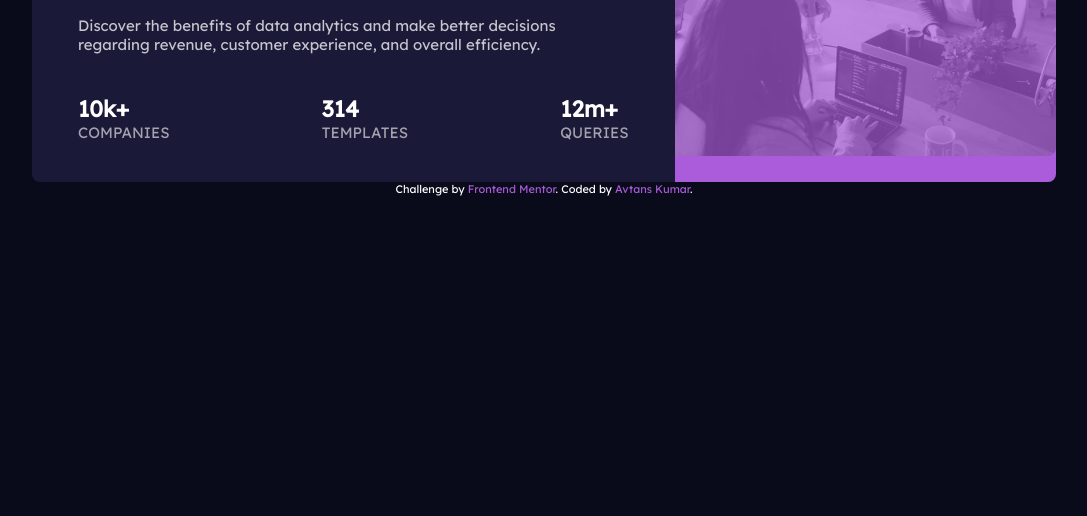
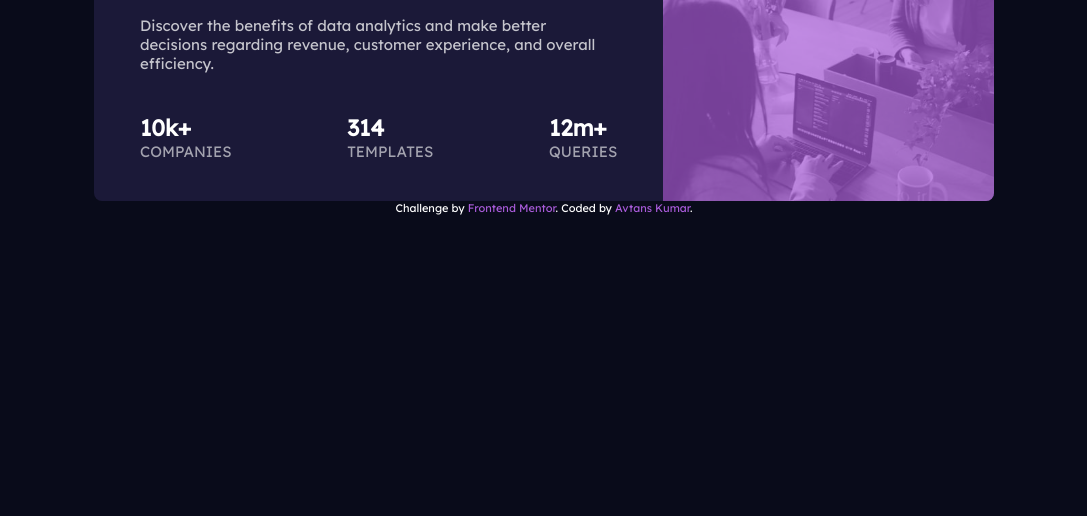
Before and after one commit to vanguard07/frontendMentor, a plain HTML site: page index.html in a window 1280 px wide. Shown: the part 284-800 px from the top of the page, without its empty margins (96-1183 px from the left). Drawn offline with Linux system fonts and the light colour scheme.

Commit message:
:zap: Fixes to image

```diff
--- a/style.css
+++ b/style.css
@@ -26,7 +26,7 @@ body {
 .card {
     margin: 10rem auto 0;
     text-align: center;
-    width: 80%;
+    width: min(80%, 900px);
     background-color: var(--color-blue);
     border-radius: 0.5rem;
 }
@@ -83,7 +83,7 @@ a {
 }
 
 
-@media (min-width: 375px) {
+@media (min-width: 768px) {
     .card {
         display: flex;
         flex-direction: row-reverse;
@@ -105,7 +105,8 @@ a {
     }
 
     .card__image img {
-        max-width:100%;
-        max-height:100%;
+        width:100%;
+        height:100%;
+        object-fit: cover;
     }
 }
```
